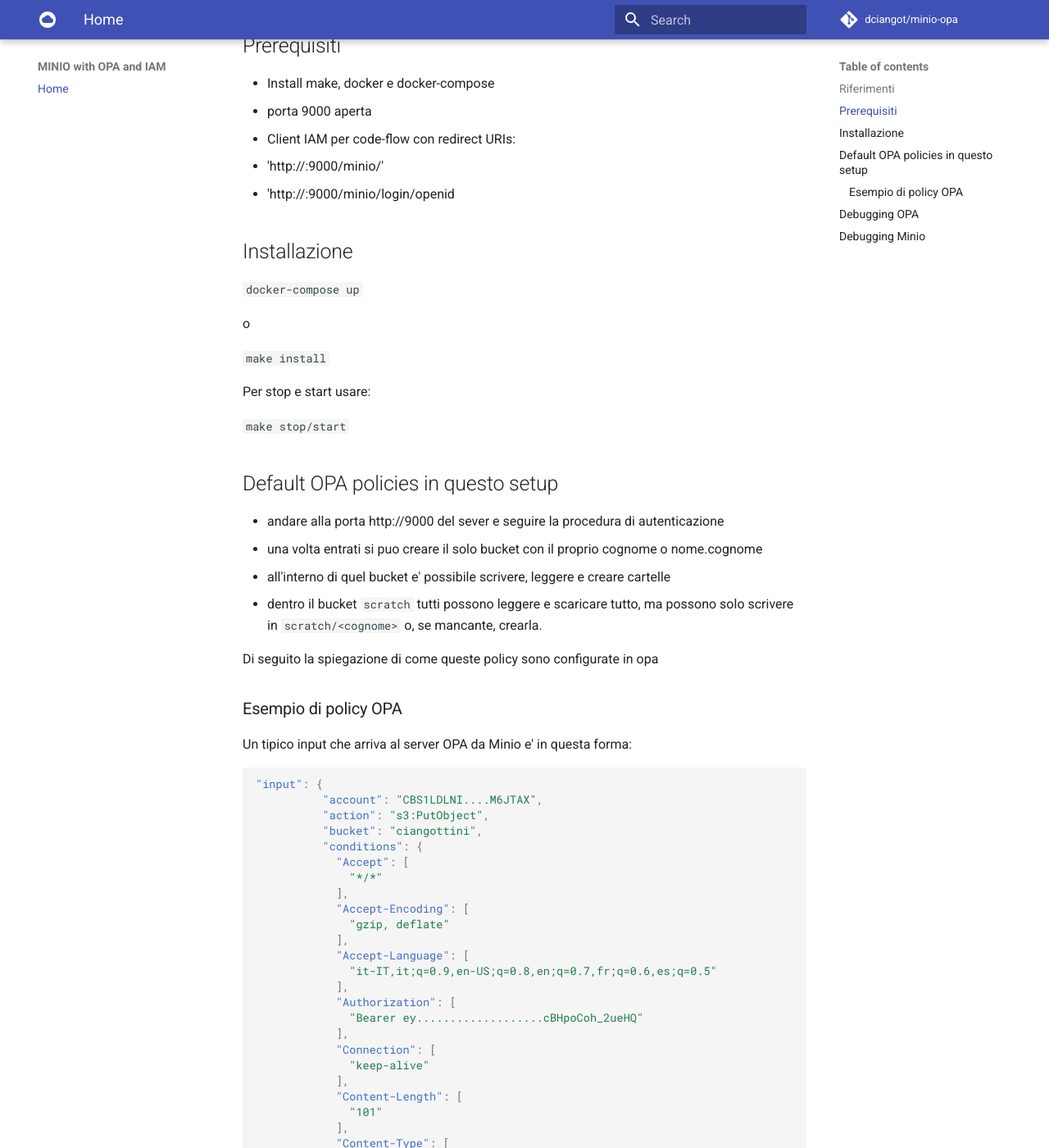
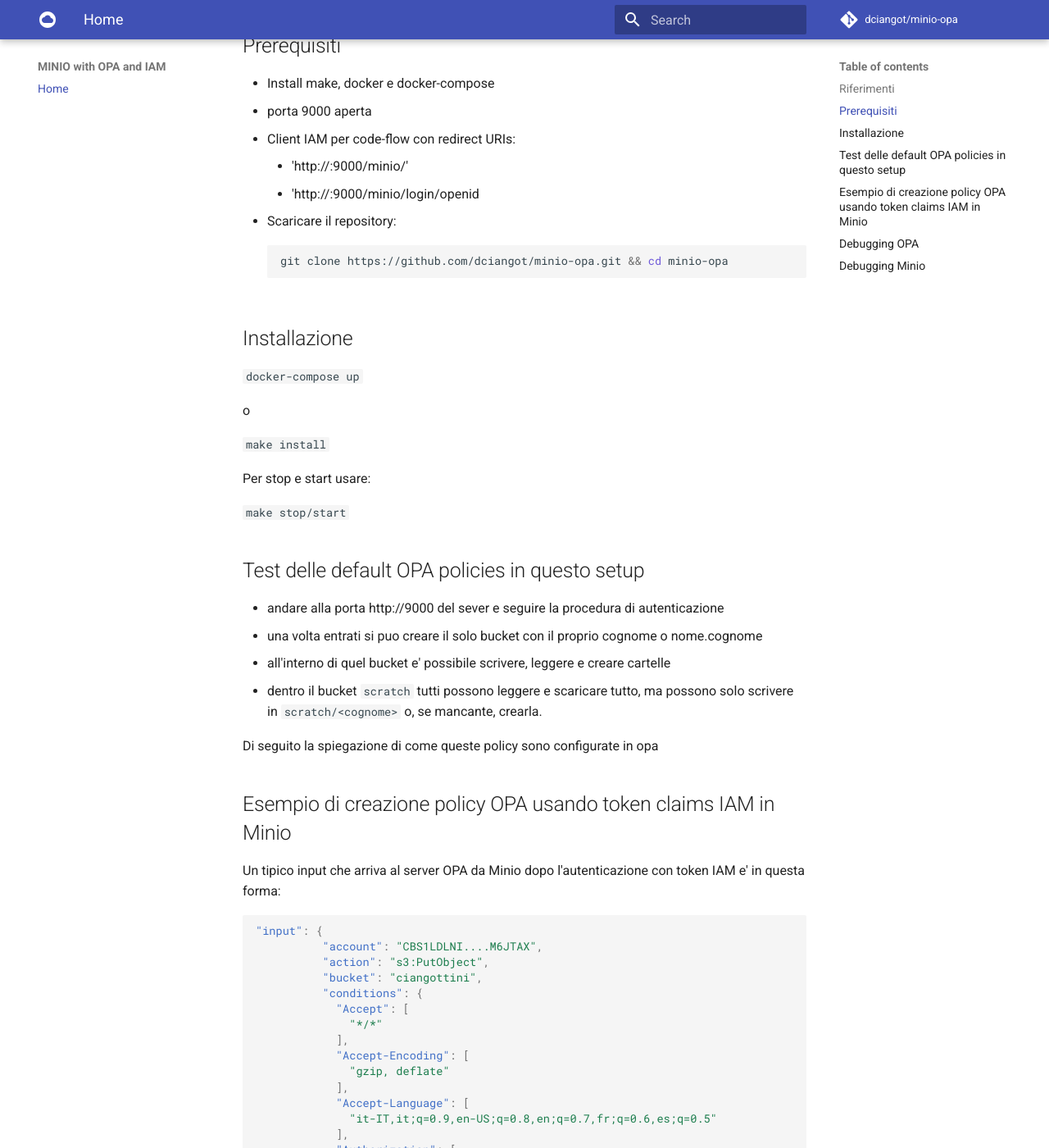
Before and after one commit to dciangot/minio-opa, an MkDocs documentation site: the page built from docs/README.md, in a window 1280 px wide and 1400 px high, scrolled down 325 px. Shown: the whole window at 82% size. Built offline with MkDocs 1.6.1 and Material for MkDocs 9.7.7, drawn with Linux system fonts in a browser that asks for light colours; comment, search, counter and statistics services are not loaded.

````diff
--- a/docs/README.md
+++ b/docs/README.md
@@ -2,17 +2,21 @@
 
 ## Riferimenti
 
-- https://www.openpolicyagent.org/docs/latest/
-- https://docs.min.io/docs/minio-sts-quickstart-guide
-- https://github.com/minio/minio/blob/master/docs/sts/opa.md
+- [https://www.openpolicyagent.org/docs/latest/](https://www.openpolicyagent.org/docs/latest/)
+- [https://docs.min.io/docs/minio-sts-quickstart-guide](https://docs.min.io/docs/minio-sts-quickstart-guide)
+- [https://github.com/minio/minio/blob/master/docs/sts/opa.md](https://github.com/minio/minio/blob/master/docs/sts/opa.md)
 
 ## Prerequisiti
 
 - Install make, docker e docker-compose
 - porta 9000 aperta
 - Client IAM per code-flow con redirect URIs:
-  -  'http://<minio host>:9000/minio/'
-  - 'http://<minio host>:9000/minio/login/openid
+    -  'http://<minio host>:9000/minio/'
+    - 'http://<minio host>:9000/minio/login/openid
+- Scaricare il repository:
+```bash
+git clone https://github.com/dciangot/minio-opa.git && cd minio-opa
+```
 
 
 ## Installazione
@@ -27,7 +31,7 @@ Per stop e start usare:
 
 `make stop/start`
 
-## Default OPA policies in questo setup
+## Test delle default OPA policies in questo setup
 
 - andare alla porta http://<minio host>9000 del sever e seguire la procedura di autenticazione
 - una volta entrati si puo creare il solo bucket con il proprio cognome o nome.cognome
@@ -36,9 +40,9 @@ Per stop e start usare:
 
 Di seguito la spiegazione di come queste policy sono configurate in opa
 
-### Esempio di policy OPA
+## Esempio di creazione policy OPA usando token claims IAM in Minio
 
-Un tipico input che arriva al server OPA da Minio e' in questa forma:
+Un tipico input che arriva al server OPA da Minio dopo l'autenticazione con token IAM e' in questa forma:
 
 ```json
 "input": {
````
Also changed, not shown: .travis.yml (added, +23 -0 lines), README.md (+12 -8 lines), 1 other file.
